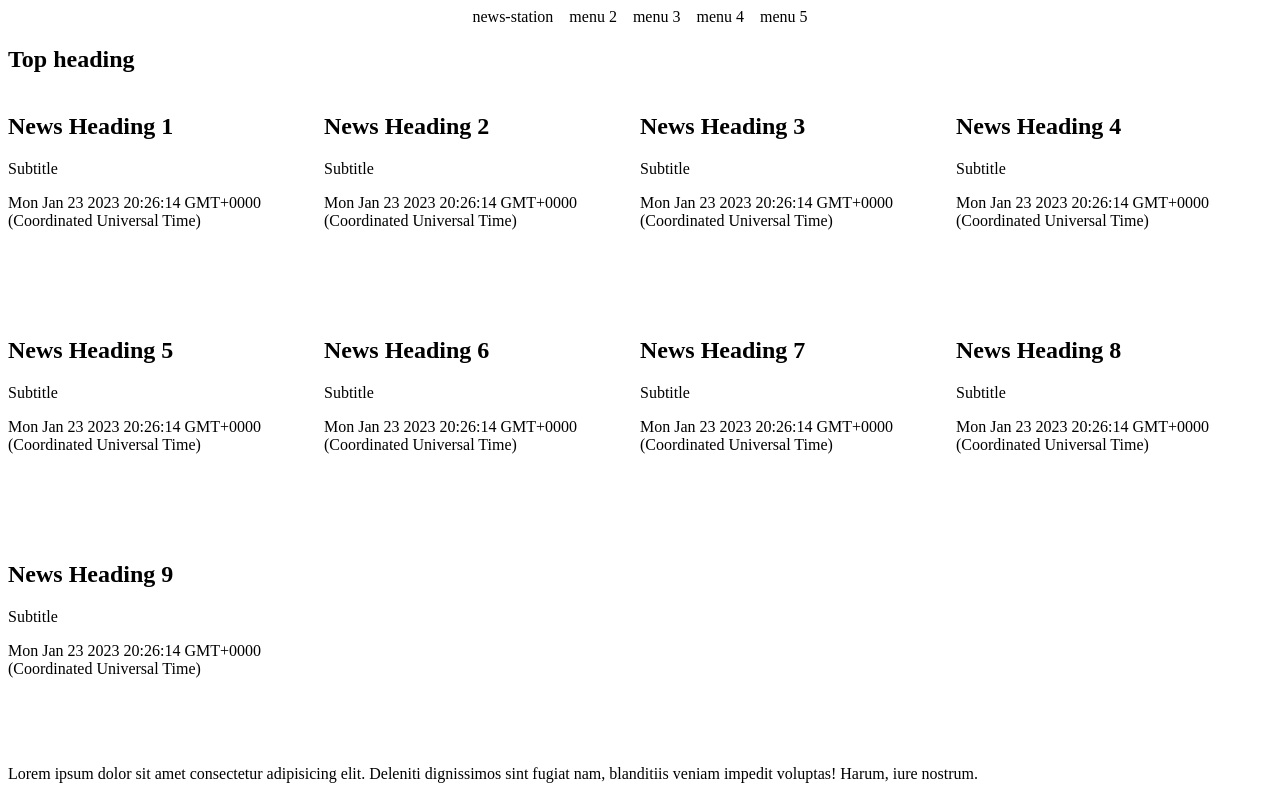
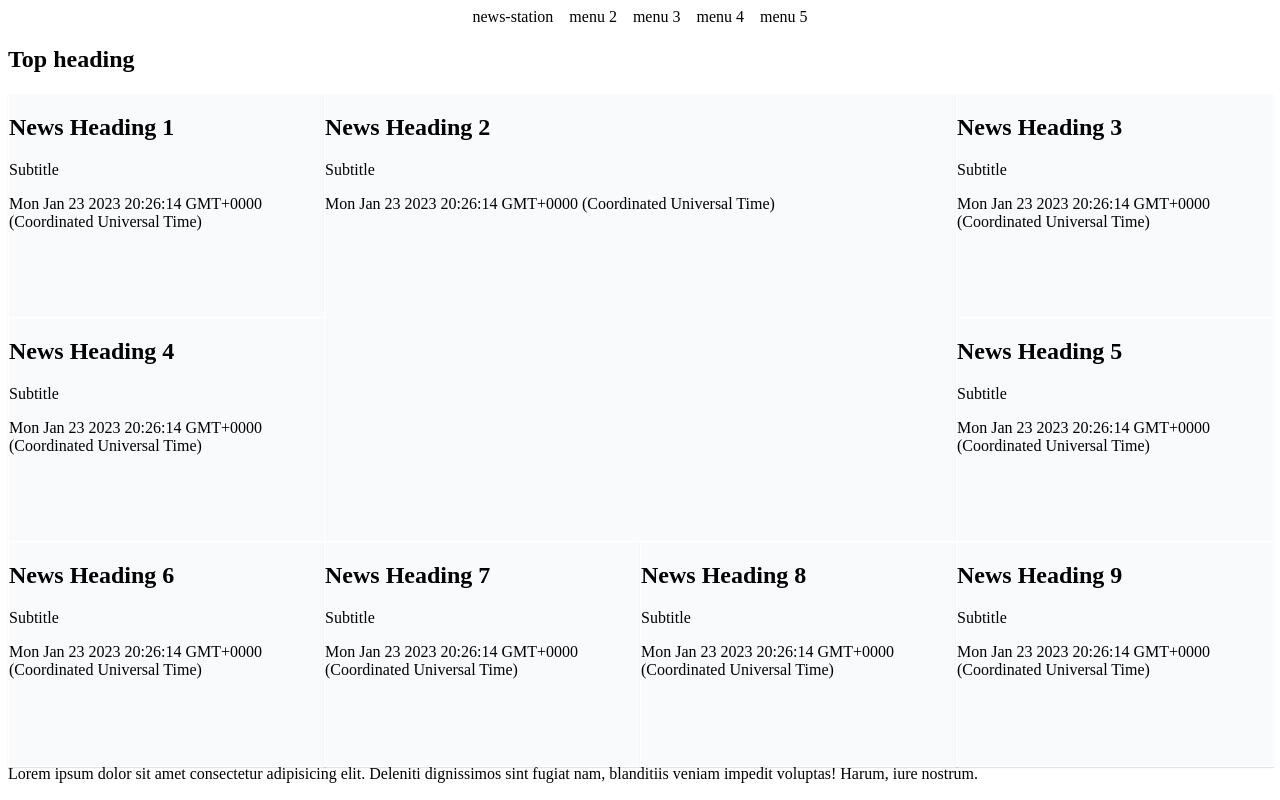
Before and after one commit to dora610/News-station, an Angular app: page / in a window 1280 px wide. Built offline with nearby package versions, Linux system fonts and the light colour scheme.

Commit message:
fix: styling of main story

```diff
--- a/src/app/components/story-block/story-block.component.html
+++ b/src/app/components/story-block/story-block.component.html
@@ -1,4 +1,4 @@
-<div [ngClass]="{'story-card': true,'main-story-block': isMainStrory}">
+<div class="story-card">
     <h2>{{ headline }}</h2>
     <p>{{ subHeading }}</p>
     <p>{{ publishedOn }}</p>
--- a/src/app/components/story-block/story-block.component.scss
+++ b/src/app/components/story-block/story-block.component.scss
@@ -0,0 +1,7 @@
+.story-card{
+    width: 100%;
+    height: 100%;
+    background-color: #f9fafb;
+    box-shadow: 0px 1px 1px rgba(0, 0, 0, 0.1);
+    border: 1.5px solid white;
+}
--- a/src/app/pages/homepage/homepage.component.html
+++ b/src/app/pages/homepage/homepage.component.html
@@ -2,11 +2,13 @@
   <div class="top-heading">
     <h2>Top heading</h2>
     <div class="headline-stories">
-      <!-- <div *ngFor="let hlStory of headlineStories;let i=index" [ngClass]="{'story-card': true,'main-story-block': i===1}">
-        <h2 [class.main-story]="i===1">{{ hlStory.headline }}</h2>
-        <p>{{ hlStory.publishedOn }}</p>
-      </div> -->
-      <div *ngFor="let hlStory of headlineStories;let i=index">
+      <div
+        *ngFor="let hlStory of headlineStories; let i = index"
+        [ngClass]="{
+          'story-card': true,
+          'main-story-block': hlStory.isMainStory
+        }"
+      >
         <app-story-block
           [headline]="hlStory.headline"
           [subHeading]="hlStory.subHeading"
@@ -14,7 +16,7 @@
           [publishedOn]="hlStory.publishedOn"
           [storyUrl]="hlStory.url"
           [isMainStrory]="hlStory.isMainStory"
-          ></app-story-block>
+        ></app-story-block>
       </div>
     </div>
   </div>
--- a/src/app/pages/homepage/homepage.component.scss
+++ b/src/app/pages/homepage/homepage.component.scss
@@ -3,14 +3,7 @@
     grid-template-columns: repeat(2, minmax(10rem, 1fr));
     grid-template-rows: repeat(5, minmax(14rem, 1fr));
 
-    .story-card{
-        background-color: #CCCCCC;
-        border: 1px solid #ededed;
-        box-shadow: 0px 1px 1px rgba(0, 0, 0, 0.1);
-    }
-
     .main-story-block{
-        background-color: coral;
         grid-column-start: 1;
         grid-column-end: 3;
         grid-row-start: 1;
@@ -31,7 +24,6 @@
         grid-template-rows: repeat(3, minmax(14rem, 1fr));
 
         .main-story-block{
-            background-color: lightcyan;
             grid-column-start: 2;
             grid-column-end: 4;
             grid-row-start: 1;
--- a/src/app/pages/homepage/homepage.component.ts
+++ b/src/app/pages/homepage/homepage.component.ts
@@ -12,10 +12,11 @@ export class HomepageComponent {
   headlineStories!: NewsCard[];
 
   constructor(private hlStroyServiceService: HeadlineStroyServiceService ){
-    this.headlineStories=hlStroyServiceService.getHeadlineStories();
+
   }
 
   ngOnInit(){
+    this.headlineStories=this.hlStroyServiceService.getHeadlineStories();
     /* this.headlineStories = [
       {
         headline: 'News Heading 1',
--- a/src/app/services/headline-stroy-service.service.ts
+++ b/src/app/services/headline-stroy-service.service.ts
@@ -28,6 +28,8 @@ export class HeadlineStroyServiceService {
   }
 
   getHeadlineStories(): NewsCard[]{
+    console.log(this.headlineStories);
+
     return this.headlineStories;
   }
 
```
